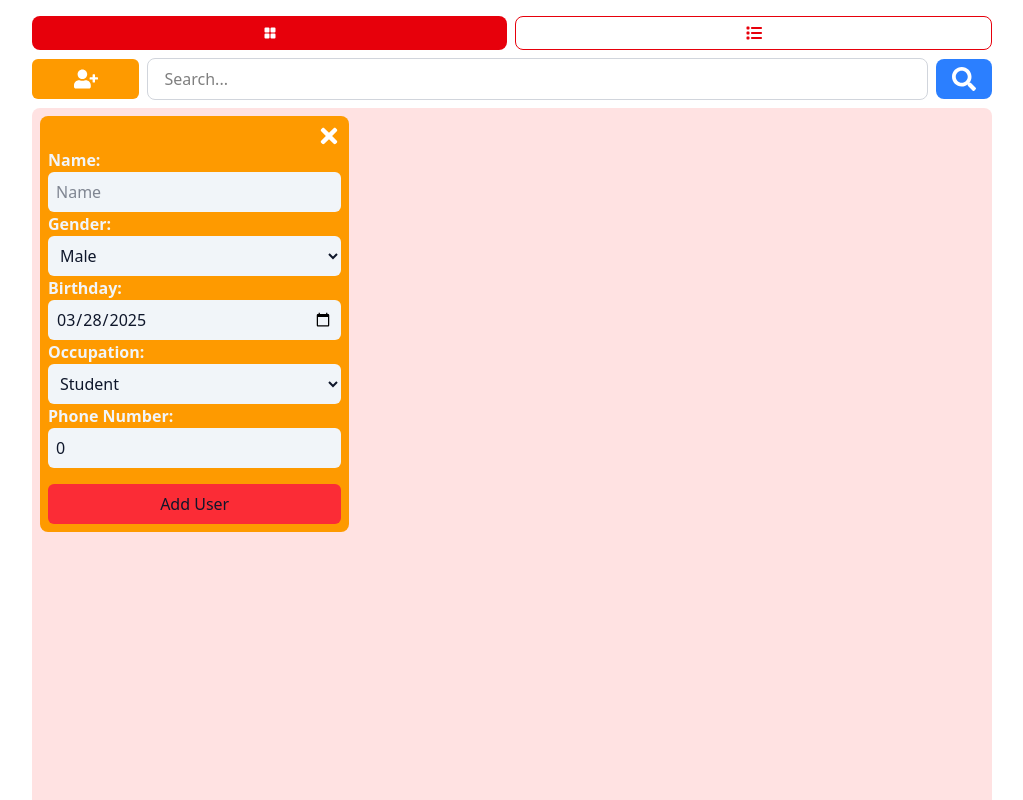
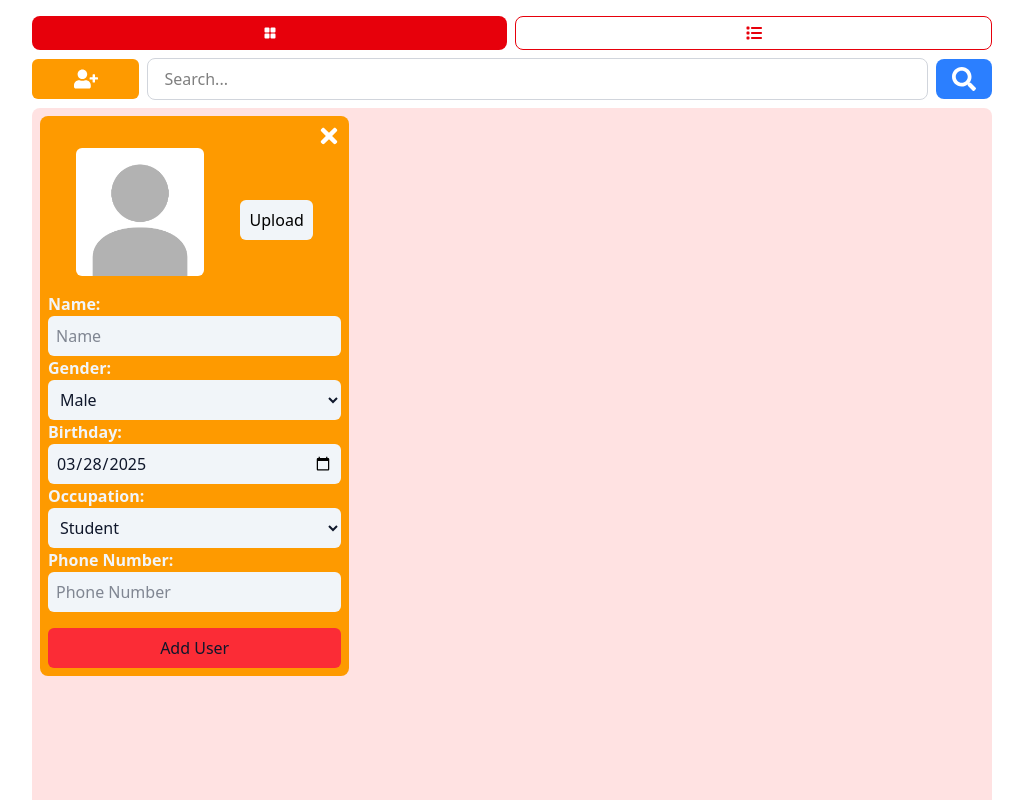
Before and after one commit to divcamillediv/pegatron-assignment, a React (Vite) app in the folder frontend/: page / in a window 1280 px wide. Both pictures are taken after a click on the button 213 px from the left and 79 px from the top of the page. Shown: the top 800 px of the page, without its empty margins (128-1151 px from the left). Built offline with nearby package versions, Linux system fonts and the light colour scheme.

Commit message:
optimizaation 2

```diff
--- /dev/null
+++ b/frontend/src/components/DefaultProfilePic.tsx
@@ -0,0 +1,9 @@
+import defaultPfp from "../assets/default_pfp.jpeg";
+
+export const DefaultProfilePic = () => {
+  return (
+    <div className="w-full h-full flex items-center justify-center">
+      <img src={defaultPfp} alt="Profile" className="w-sm h-sm rounded-md" />
+    </div>
+  );
+};
--- a/frontend/src/components/Display.tsx
+++ b/frontend/src/components/Display.tsx
@@ -3,7 +3,7 @@ import { DisplayContext } from '../contexts/DisplayContextProvider';
 import { useContext } from "react";
 import UserBox, { UserBoxTitle } from "./UserBox";
 import UserForm from './UserForm';
-import { UserContext, UserState2 } from '../contexts/UserContextProvider';
+import { UserState2 } from '../contexts/UserContextProvider';
 import { UserListContext } from '../contexts/UserListContextProvider';
 
 const Display = () => {
--- a/frontend/src/components/UserBox.tsx
+++ b/frontend/src/components/UserBox.tsx
@@ -1,11 +1,11 @@
 import { FaEdit, FaTrash } from "react-icons/fa"; // Importing edit and delete icons
-
 import { useContext } from "react"
 import { DisplayContext } from "../contexts/DisplayContextProvider"
 import { Gender, Occupation } from "../types/types";
 import { UserListContext, UserListHandler } from "../contexts/UserListContextProvider";
-import { UserContext, UserState2 } from "../contexts/UserContextProvider";
+import { UserContext } from "../contexts/UserContextProvider";
 import { FormVisibilityContext } from "../contexts/FormVisibilityContextProvider";
+import { DefaultProfilePic } from "./DefaultProfilePic";
 /**
  * UserBox is the component that displays a user's information.
  * It is used in the Display component.
@@ -19,7 +19,7 @@ interface UserBoxProps {
   gender: Gender;
   birthday: string;
   occupation: Occupation;
-  phoneNumber: number;
+  phoneNumber: string;
   profilePic: File | null;
 }
 
@@ -59,11 +59,23 @@ const UserBox = ({ id, name, gender, birthday, occupation, phoneNumber, profileP
     console.log(updatedUserList);
   }
 
+  console.log("profilePic of Userbox", profilePic);
+  console.log("name of Userbox", name);
+
+
   return (
     <div className={`bg-amber-500 flex flex-col p-4 rounded-lg shadow-lg transition-transform transform hover:scale-105`}>
       <div className={`mb-8 ${isGrid ? 'flex justify-center' : 'hidden'}`}>
-        <img src={profilePic?.toString()} alt="Profile" className="w-48 h-48 rounded-xl border-2 border-white shadow-md" />
-      </div>
+  {profilePic ? (
+    <img
+      src={typeof profilePic === 'string' ? profilePic : URL.createObjectURL(profilePic)}
+      alt="pfp not found"
+      className="w-48 h-48 rounded-xl border-2 border-white shadow-md"
+    />
+  ) : (
+    <DefaultProfilePic />
+  )}
+</div>
       {isGrid ? (
         <div className="grid grid-cols-3 gap-2 justify-items-start">
           {titles.map((title, index) => (
--- a/frontend/src/components/UserForm.tsx
+++ b/frontend/src/components/UserForm.tsx
@@ -1,10 +1,10 @@
 import { useState, useContext, useEffect, SetStateAction } from "react";
 import { FaTimes } from "react-icons/fa";
 import { FormVisibilityContext } from "../contexts/FormVisibilityContextProvider";
-import defaultPfp from "../assets/default_pfp.jpeg";
 import { UserContext } from "../contexts/UserContextProvider";
 import { Occupation, Gender } from "../types/types";
 import { UserListContext } from "../contexts/UserListContextProvider";
+import { DefaultProfilePic } from "./DefaultProfilePic";
 
 export const CloseButton = () => {
   const { toggleFormVisibility } = useContext(FormVisibilityContext);
@@ -17,10 +17,21 @@ export const CloseButton = () => {
 };
 
 // ProfilePic displays a user's profile picture when the display is grid.
-const ProfilePic = () => {
-  const { setUser, isBeingEdited, setIsBeingEdited } = useContext(UserContext);
+export const ProfilePic = () => {
+  const { isBeingEdited } = useContext(UserContext);
   const isEditing = Boolean(isBeingEdited);
   const [profilePic, setProfilePic] = useState<File | null>(isEditing ? isBeingEdited?.profilePic ?? null : null);
+  console.log("profilePic of ProfilePic", profilePic);
+
+  const upload = (e: React.ChangeEvent<HTMLInputElement>) => {
+    const files = e.target.files;
+    if (files && files.length > 0) {
+      setProfilePic(files[0]);
+      console.log("profilePic of ProfilePic just after upload", profilePic);
+    }
+  }
+
+
 
   return (
     <>
@@ -38,9 +49,7 @@ const ProfilePic = () => {
           />
         </div>
       ) : (
-        <div className="w-full h-full flex items-center justify-center">
-          <img src={defaultPfp} alt="Profile" className="w-sm h-sm rounded-md" />
-        </div>
+        <DefaultProfilePic />
       )}
     </div>
     <label className="bg-slate-100 mt-4 p-2 rounded-md w-1/4 flex flex-col items-center justify-center">
@@ -48,12 +57,7 @@ const ProfilePic = () => {
       <input
         type="file"
         name="profilePic"
-        onChange={(event) => {
-          const files = event.target.files;
-          if (files && files.length > 0) {
-            setProfilePic(files[0]);
-          }
-        }}
+        onChange={upload}
         className="hidden"
       />
     </label>
@@ -68,18 +72,18 @@ const UserForm = () => {
   const { isFormVisible, toggleFormVisibility } = useContext(FormVisibilityContext);
   let isEditing = Boolean(isBeingEdited);
 
-
   const [id, setId] = useState(isEditing ? isBeingEdited?.id ?? new Date().getTime() : new Date().getTime());
   const [name, setName] = useState(isEditing ? isBeingEdited?.name ?? "" : "");
-  const [gender, setGender] = useState(isEditing ? isBeingEdited?.gender ?? "Other" : "Other");
+  const [gender, setGender] = useState(isEditing ? isBeingEdited?.gender ?? "Male" : "Male");
   const [birthday, setBirthday] = useState(
     isEditing
       ? isBeingEdited?.birthday ?? new Date().toLocaleDateString("en-US", { year: "numeric", month: "long", day: "numeric" })
       : new Date().toLocaleDateString("en-US", { year: "numeric", month: "long", day: "numeric" })
   );
-  const [occupation, setOccupation] = useState(isEditing ? isBeingEdited?.occupation ?? "Unemployed" : "Unemployed");
-  const [phoneNumber, setPhoneNumber] = useState(isEditing ? isBeingEdited?.phoneNumber ?? 0 : 0);
+  const [occupation, setOccupation] = useState(isEditing ? isBeingEdited?.occupation ?? "Student" : "Student");
+  const [phoneNumber, setPhoneNumber] = useState(isEditing ? isBeingEdited?.phoneNumber ?? "" : "");
   const [profilePic, setProfilePic] = useState<File | null>(isEditing ? isBeingEdited?.profilePic ?? null : null);
+  console.log("profilePic of UserForm at start", profilePic);
 
   useEffect(() => {
     if (isBeingEdited) {
@@ -96,7 +100,6 @@ const UserForm = () => {
 
   const handleSubmit = (e: React.FormEvent<HTMLFormElement>) => {
     e.preventDefault();
-    console.log(isEditing);
     const newUser = {
       id: isEditing ? id : new Date().getTime(),
       name,
@@ -106,6 +109,8 @@ const UserForm = () => {
       phoneNumber,
       profilePic: profilePic
     };
+
+    console.log("profilePic of UserForm at creation of newUser", profilePic);
 
     if (isEditing) {
       // Update the user in the list
@@ -117,6 +122,7 @@ const UserForm = () => {
       // Clear the editing state
       setIsBeingEdited(null);
       isEditing = false;
+      console.log("profilePic of UserForm at the end of editing", profilePic);
     } else {
       // Add a new user
       setUser(newUser);
@@ -125,17 +131,19 @@ const UserForm = () => {
 
     // Reset form fields if not editing
     if (!isEditing) {
+      console.log("profilePic of UserForm at the end of resetting form fields", profilePic);
       setId(new Date().getTime());
       setName("");
-      setGender("Other");
+      setGender("Male");
       setBirthday(new Date().toLocaleDateString("en-US", { year: "numeric", month: "long", day: "numeric" }));
-      setOccupation("Unemployed");
-      setPhoneNumber(0);
+      setOccupation("Student");
+      setPhoneNumber("");
       setProfilePic(null);
     }
-    console.log(newUser);
 
     toggleFormVisibility();
+
+    console.log("profilePic of UserForm at end", profilePic);
   };
 
 
@@ -144,19 +152,18 @@ const UserForm = () => {
     <div id="big-box" className="bg-amber-500 flex-col flex p-2 rounded-lg">
       <CloseButton />
         <form id="form-box" onSubmit={handleSubmit}>
-
-
+          <ProfilePic />
           <div id="not-pfp">            {[
               { label: "Name", type: "text", value: name, onChange: (e: { target: { value: SetStateAction<string>; }; }) =>
                 setName(e.target.value), placeholder: "Name", id: "name" },
               { label: "Gender", type: "select", value: gender, onChange: (e: { target: { value: string; }; }) =>
-                setGender(e.target.value as Gender), options: ["male", "female", "other"], id: "gender" },
+                setGender(e.target.value as Gender), options: ["Male", "Female", "Other"], id: "gender" },
               { label: "Birthday", type: "date", value: new Date(birthday).toISOString().split("T")[0], onChange: (e: { target: { value: string | number | Date; }; }) =>
                 setBirthday(new Date(e.target.value).toLocaleDateString("en-US", { year: "numeric", month: "long", day: "numeric" })), id: "birthday" },
               { label: "Occupation", type: "select", value: occupation, onChange: (e: { target: { value: string; }; }) =>
-                setOccupation(e.target.value as Occupation), options: ["student", "teacher", "engineer", "unemployed"], id: "occupation" },
-              { label: "Phone Number", type: "text", value: phoneNumber, onChange: (e: { target: { value: string; }; }) =>
-                setPhoneNumber(parseInt(e.target.value)), placeholder: "Phone Number", id: "phoneNumber" }
+                setOccupation(e.target.value as Occupation), options: ["Student", "Teacher", "Engineer", "Unemployed"], id: "occupation" },
+              { label: "Phone Number", type: "tel", value: phoneNumber, pattern: "[\d\s+\-().]{7,}",onChange: (e: { target: { value: string; }; }) =>
+                setPhoneNumber(e.target.value), placeholder: "Phone Number", id: "phoneNumber" }
             ].map(({ label, type, value, onChange, placeholder, options, id }) => (
               <div key={id}>
                 <label className="text-slate-100 font-bold" htmlFor={id}>{label}:</label>
--- a/frontend/src/contexts/UserContextProvider.tsx
+++ b/frontend/src/contexts/UserContextProvider.tsx
@@ -7,7 +7,7 @@ export interface UserState2 {
     gender: Gender;
     birthday: string;
     occupation: Occupation;
-    phoneNumber: number;
+    phoneNumber: string;
     profilePic: File | null;
   }
 
@@ -24,10 +24,10 @@ export const UserContextProvider = ({ children }: { children: React.ReactNode })
     const [user, setUser] = useState<UserState2>({
         id: new Date().getTime(),
         name: "",
-        gender: "Other",
+        gender: "Male",
         birthday: new Date().toLocaleDateString("en-US", { year: "numeric", month: "long", day: "numeric" }),
-        occupation: "Unemployed",
-        phoneNumber: 1010101010,
+        occupation: "Student",
+        phoneNumber: "",
         profilePic: null,
     });
 
```
